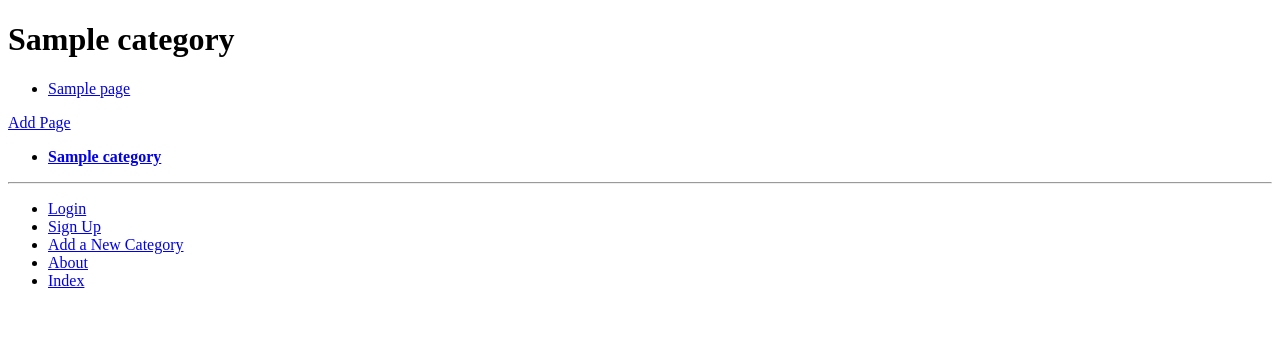
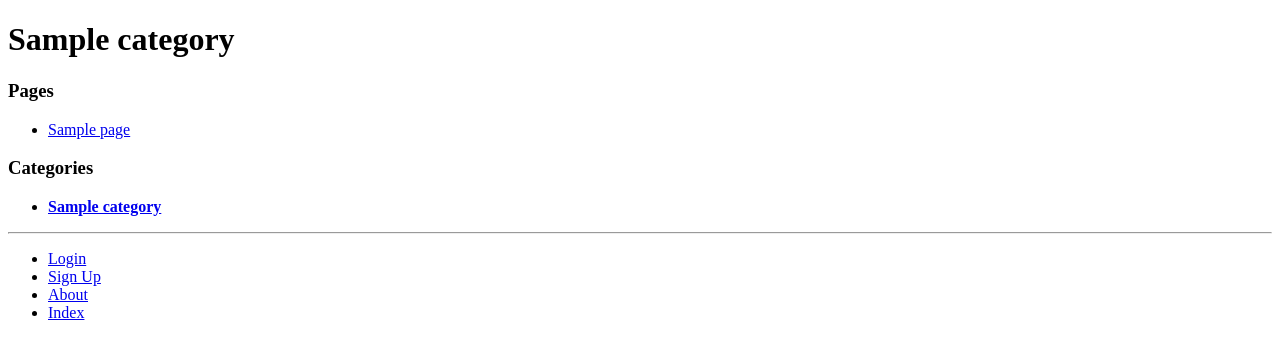
Before and after one commit to ProProgrammer/tangodjango19tut, a Django app: a page that uses templates/rango/base.html in a window 1280 px wide. Shown: the top 359 px of the page. Run offline with Django 3.2, Linux system fonts and the light colour scheme; tables that the repository leaves empty hold one stand-in row (values such as "Sample post").

Commit message:
Ch.9 - Exercises - Implement login_required for Add Category and Add Page

```diff
--- a/rango/views.py
+++ b/rango/views.py
@@ -76,6 +76,7 @@ That is why our show_category() view was defined as def show_category(request, c
 """
 
 
+@login_required
 def add_category(request):
     form = CategoryForm()
 
@@ -104,6 +105,7 @@ def add_category(request):
     return render(request, 'rango/add_category.html', {'form': form})
 
 
+@login_required
 def add_page(request, category_name_slug):
     try:
         category = Category.objects.get(slug=category_name_slug)
@@ -239,6 +241,7 @@ def user_login(request):
 def restricted(request):
     return HttpResponse("Since you are logged in, you can see this text!")
 
+
 """
 Methods to check if a user is authenticated:
 
@@ -280,6 +283,7 @@ def restricted(request):
     return HttpResponse("Since you are logged in, you can see this text!")
 """
 
+
 @login_required()
 def user_logout(request):
     # Since we know the user is logged in, we can now just log them out
--- a/templates/rango/add_page.html
+++ b/templates/rango/add_page.html
@@ -7,7 +7,7 @@
 {% block body_block %}
     {% if category %}
         <h1>Add a page to {{ category.name }}</h1>
-        <div></div>
+        <div>
             <form id="page_form" method="post" action="{% url 'rango:add_page' category.slug %}">
                 {% csrf_token %}
                 {% for hidden in form.hidden_fields %}
--- a/templates/rango/base.html
+++ b/templates/rango/base.html
@@ -20,6 +20,7 @@
         </div>
         <div>
             {% block sidebar_block %}
+                <h3>Categories</h3>
                 {% get_category_list category %}
             {% endblock %}
         </div>
@@ -27,13 +28,13 @@
         <div>
             <ul>
                 {% if user.is_authenticated %}
+                    <li><a href="{% url 'rango:add_category' %}">Add a New Category</a></li>
                     <li><a href="{% url 'rango:restricted' %}">Restricted Page</a></li>
                     <li><a href="{% url 'rango:logout' %}">Logout</a></li>
                 {% else %}
                     <li><a href="{% url 'rango:login' %}">Login</a></li>
                     <li><a href="{% url 'rango:register' %}">Sign Up</a></li>
                 {% endif %}
-                <li><a href="{% url 'rango:add_category' %}">Add a New Category</a></li>
                 <li><a href="{% url 'rango:about' %}">About</a></li>
                 <li><a href="{% url 'rango:index' %}">Index</a></li>
             </ul>
--- a/templates/rango/category.html
+++ b/templates/rango/category.html
@@ -10,6 +10,7 @@
         <h1>{{ category.name }}</h1>
 
         {% if pages %}
+            <h3>Pages</h3>
             <ul>
                 {% for page in pages %}
                     <li><a href="{{ page.url }}">{{ page.title }}</a></li>
@@ -19,7 +20,9 @@
             <strong>No page currently in category</strong>
         {% endif %}
 
-    <a href="{% url 'rango:add_page' category.slug %}">Add Page</a>
+        {% if user.is_authenticated %}
+        <a href="{% url 'rango:add_page' category.slug %}">Add Page</a>
+        {% endif %}
 
     {% else %}
         <strong>The specified category does not exist!</strong>
```
